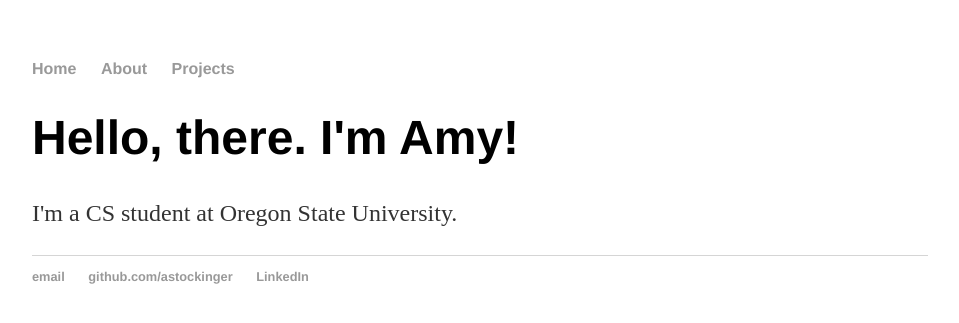
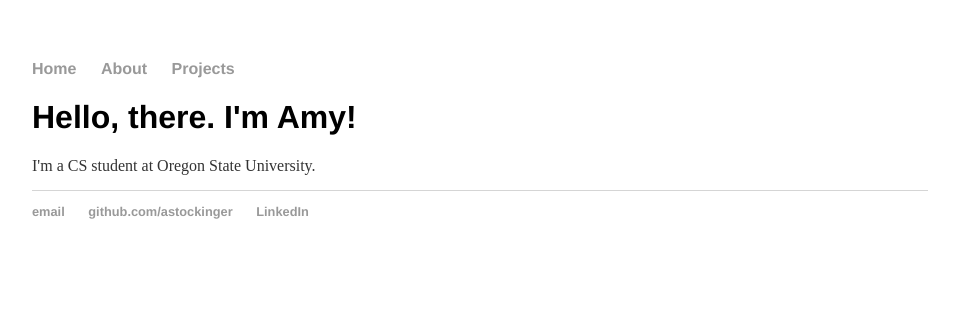
Before and after one commit to AStockinger/My-Website, a Jekyll site: the page built from index.html, in a window 1280 px wide. Shown: the top 323 px of the page, without its empty margins (160-1119 px from the left). Built offline with Jekyll 4.4.1, drawn with Linux system fonts in a browser that asks for light colours.

Commit message:
Update main.css

```diff
--- a/css/main.css
+++ b/css/main.css
@@ -25,13 +25,13 @@ a:hover {
 }
 
 h1 {
-    font-size: 3em;
+    font-size: 2em;
     font-family:'Helvetica', 'Arial', 'Sans-Serif';
 }
 
 p {
-    font-size: 1.5em;
-    line-height: 1.4em;
+    font-size: 1em;
+    line-height: 1em;
     color: #333;
 }
 
```
